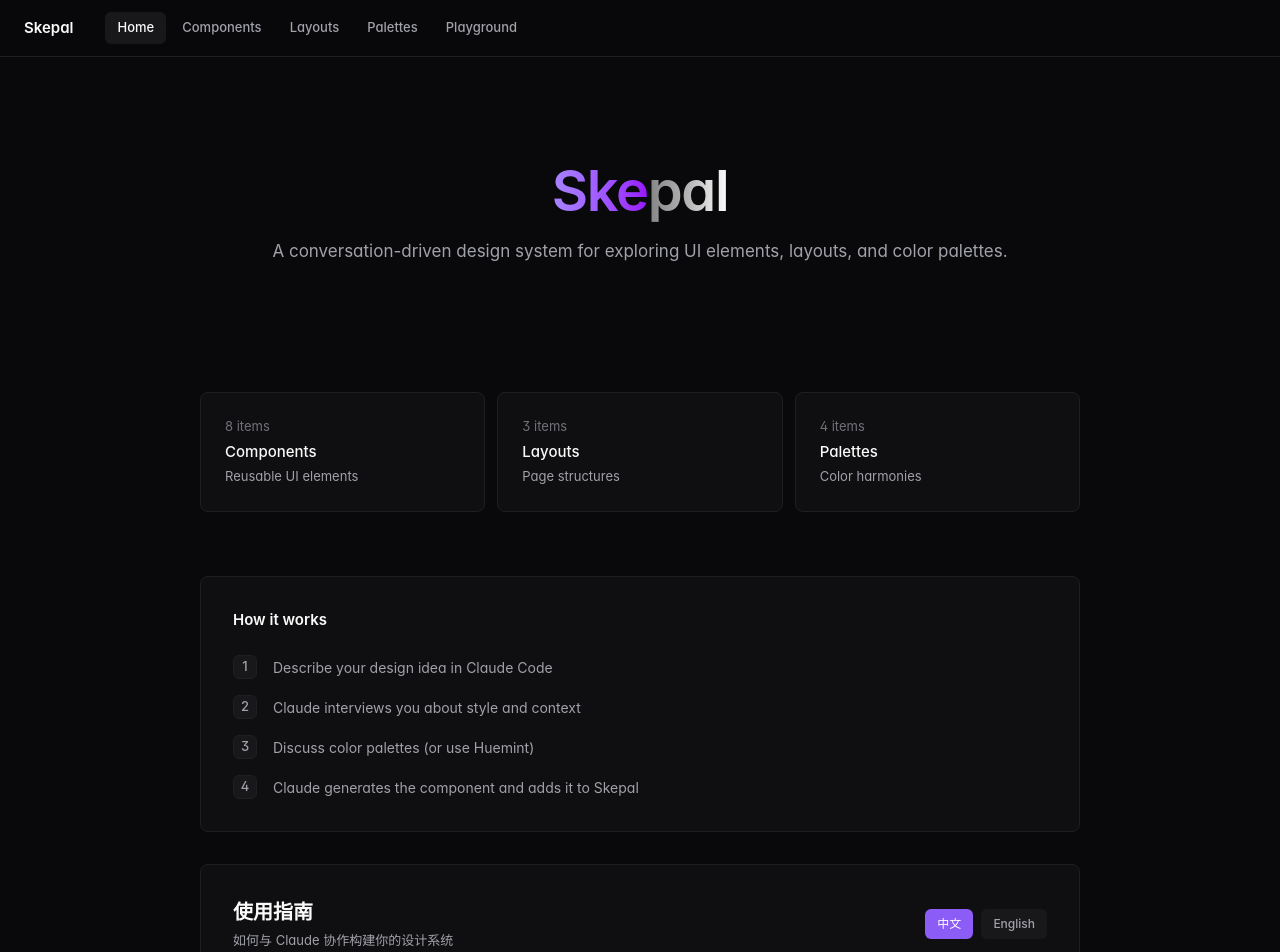
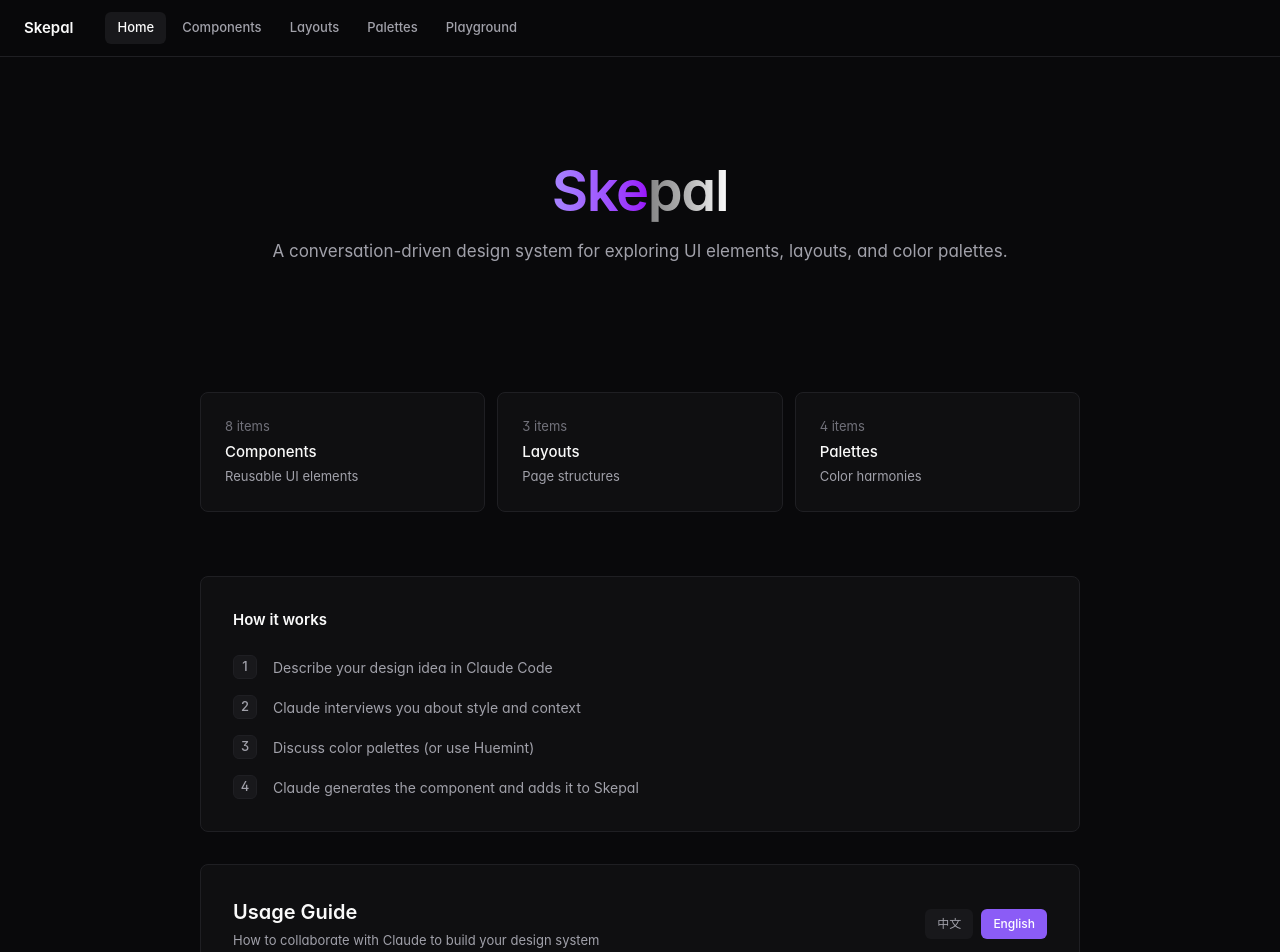
Before and after one commit to evosoon/Skepal, a React (Vite) app: page / in a window 1280 px wide. Shown: the top 952 px of the page. Built offline with nearby package versions, Linux system fonts and the light colour scheme.

Commit message:
chore: set English as default language in UsageGuide

```diff
--- a/src/components/docs/UsageGuide.jsx
+++ b/src/components/docs/UsageGuide.jsx
@@ -1,7 +1,7 @@
 import { useState } from "react";
 
 export default function UsageGuide() {
-  const [lang, setLang] = useState("zh");
+  const [lang, setLang] = useState("en");
 
   const content = {
     zh: {
```
